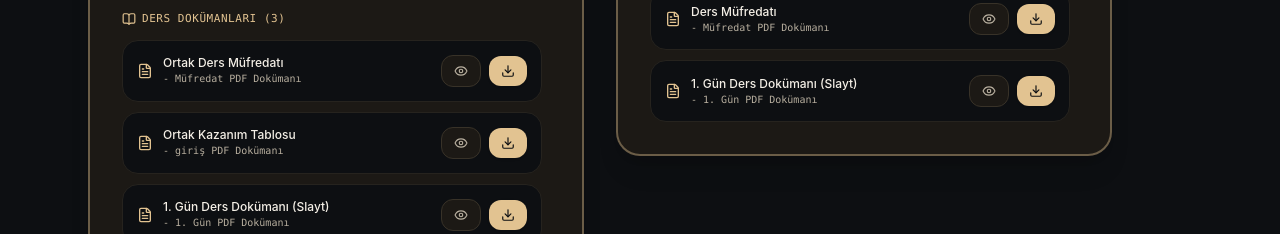
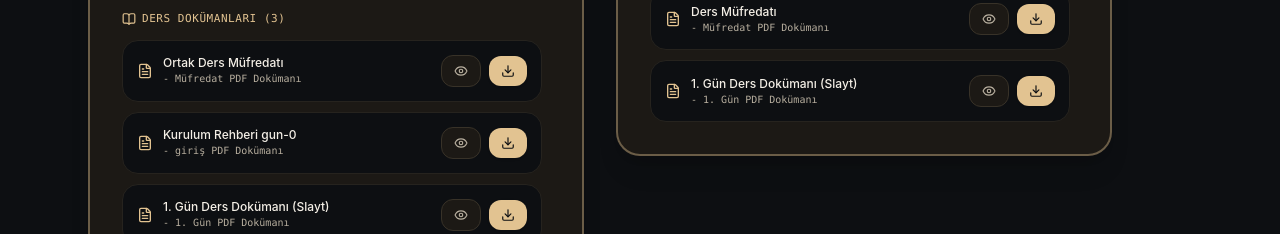
Before and after one commit to GokceSoylu/gokcedev-portfolio, a Next.js app: page / in a window 1280 px wide. Shown: the part 2420-2654 px from the top of the page. Built offline with nearby package versions, Linux system fonts and the light colour scheme.

Commit message:
yazım düzeltme

```diff
--- a/src/app/page.tsx
+++ b/src/app/page.tsx
@@ -99,7 +99,7 @@ const TRAININGS: TrainingModule[] = [
                 week: 'Müfredat'
             },
             {
-                title: 'Ortak Kazanım Tablosu',
+                title: 'Kurulum Rehberi gun-0',
                 url: '/materials/siber-prompt/Atölye Kurulum Rehberi.pdf',
                 downloadName: 'AtolyeKurulumRehberi.pdf',
                 week: 'giriş'
```
